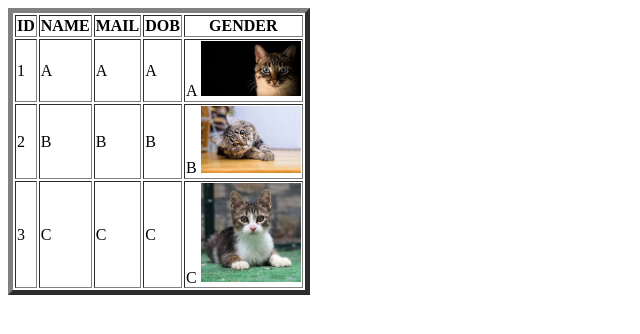
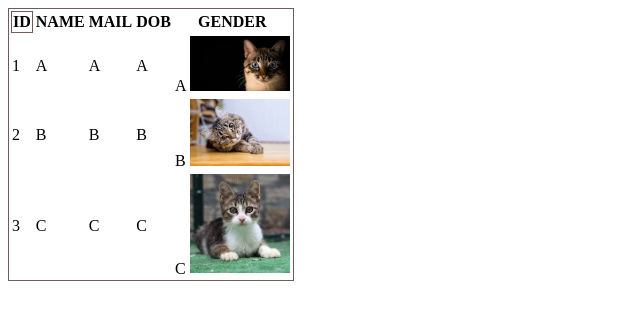
Before and after one commit to moymuna/html, a plain HTML site: page SECEND CLASS/table.html in a window 1280 px wide. Shown: the whole page, without its empty margins (0-640 px from the left). Drawn offline with Linux system fonts and the light colour scheme.

Commit message:
Update table.html

```diff
--- a/SECEND CLASS/table.html
+++ b/SECEND CLASS/table.html
@@ -6,9 +6,9 @@
     <title>Document</title>
   </head>
   <body>
-    <table border="5">
-      <tr>
-        <th>ID</th>
+    <table style="border: 1px solid rgb(112, 91, 91);">
+      <tr style="border: 1px solid rgb(112, 91, 91);">
+        <th style="border: 1px solid rgb(112, 91, 91);">ID</th>
         <th>NAME</th>
         <th>MAIL</th>
         <th>DOB</th>
```
